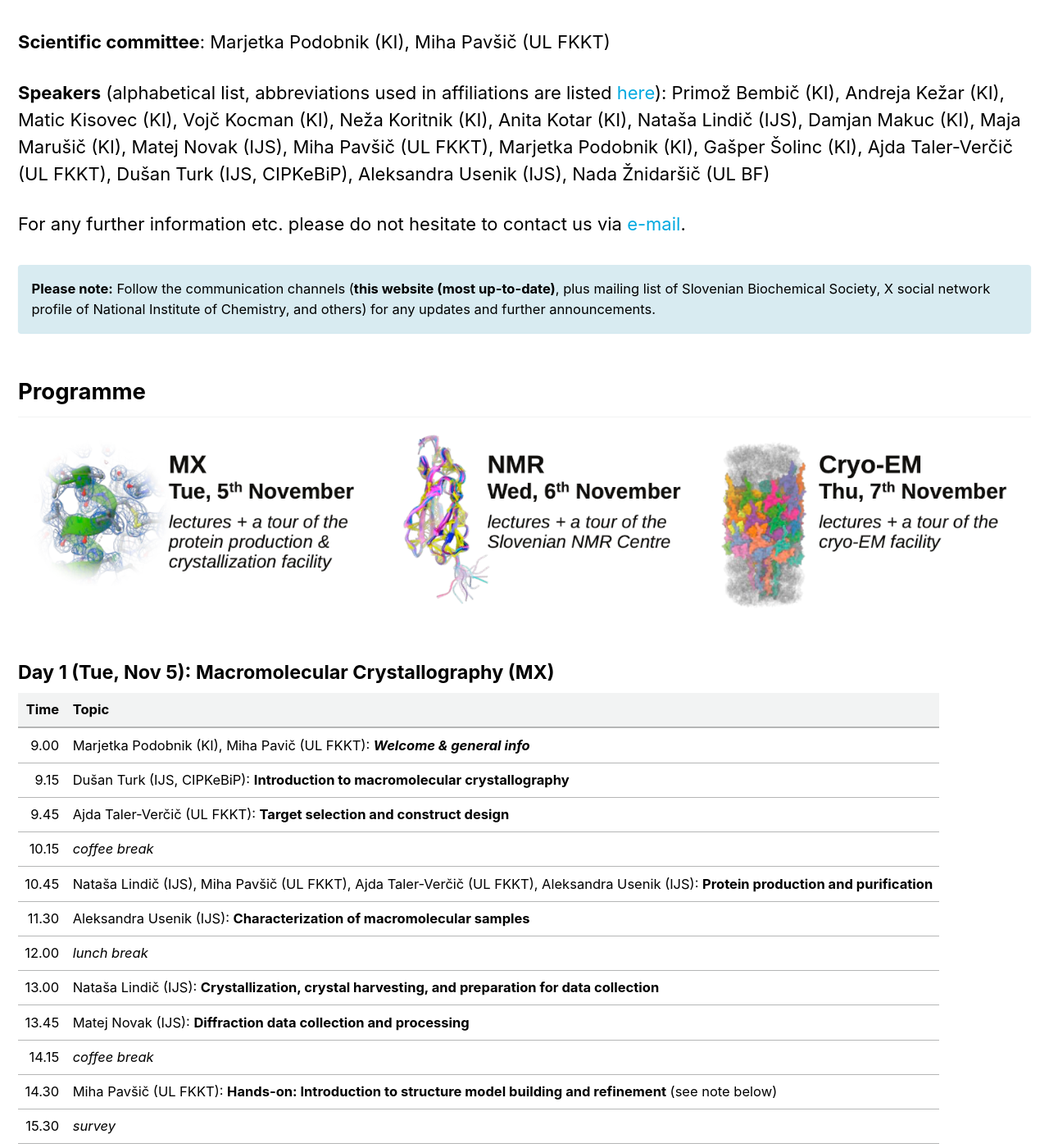
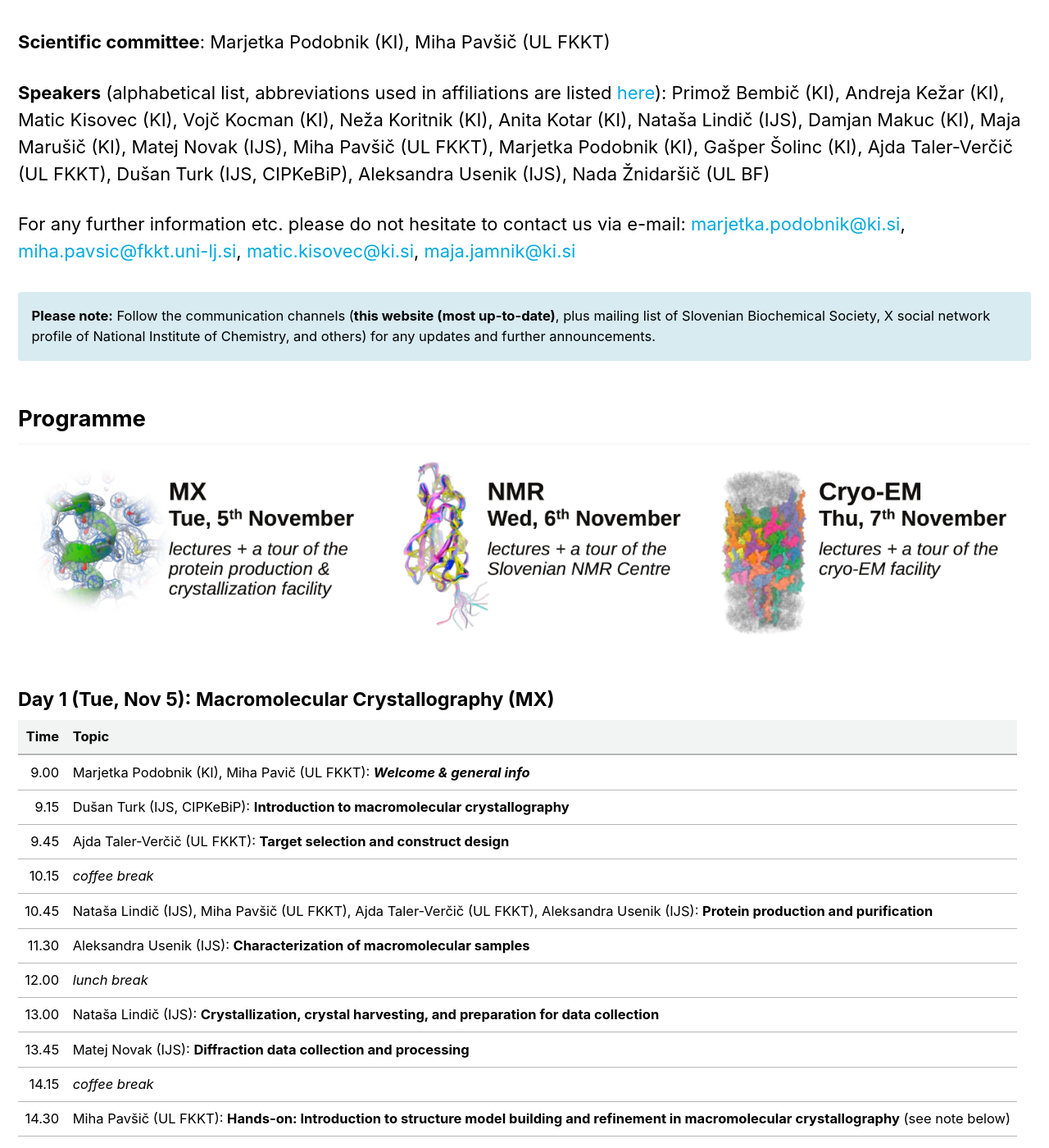
Before and after one commit to InstructSI/instructsi.github.io, a Jekyll site: the page built from _pages/bmasb2024.md, in a window 1280 px wide and 1400 px high, scrolled down 1682 px. Shown: the whole window at 82% size. Built offline with Jekyll 4.4.1, drawn with Linux system fonts in a browser that asks for light colours; cached includes are drawn as plain includes.

Commit message:
Changed e-mail contact addresses for bmasb2024

```diff
--- a/_pages/bmasb2024.md
+++ b/_pages/bmasb2024.md
@@ -49,7 +49,7 @@ More info is available below and in the official announcements:
 
 **Speakers** (alphabetical list, abbreviations used in affiliations are listed [here](#organisers)): Primož Bembič (KI), Andreja Kežar (KI), Matic Kisovec (KI), Vojč Kocman (KI), Neža Koritnik (KI), Anita Kotar (KI), Nataša Lindič (IJS), Damjan Makuc (KI), Maja Marušič (KI), Matej Novak (IJS), Miha Pavšič (UL FKKT), Marjetka Podobnik (KI), Gašper Šolinc (KI), Ajda Taler-Verčič (UL FKKT), Dušan Turk (IJS, CIPKeBiP), Aleksandra Usenik (IJS), Nada Žnidaršič (UL BF)
 
-For any further information etc. please do not hesitate to contact us via [e-mail](mailto:instruct.si@ki.si).
+For any further information etc. please do not hesitate to contact us via e-mail: [marjetka.podobnik@ki.si](mailto:marjetka.podobnik@ki.si), [miha.pavsic@fkkt.uni-lj.si](mailto:miha.pavsic@fkkt.uni-lj.si), [matic.kisovec@ki.si](mailto:matic.kisovec@ki.si), [maja.jamnik@ki.si](mailto:maja.jamnik@ki.si)
 
 **Please note:** Follow the communication channels (**this website (most up-to-date)**, plus mailing list of Slovenian Biochemical Society, X social network profile of National Institute of Chemistry, and others) for any updates and further announcements.
 {: .notice--info}
@@ -72,7 +72,7 @@ For any further information etc. please do not hesitate to contact us via [e-mai
 |13.00|Nataša Lindič (IJS): **Crystallization, crystal harvesting, and preparation for data collection**|
 |13.45|Matej Novak (IJS): **Diffraction data collection and processing**|
 |14.15|*coffee break*|
-|14.30|Miha Pavšič (UL FKKT): **Hands-on: Introduction to structure model building and refinement** (see note below)|
+|14.30|Miha Pavšič (UL FKKT): **Hands-on: Introduction to structure model building and refinement in macromolecular crystallography** (see note below)|
 |15.30|*survey*|
 |15.35|*walk to IJS*|
 |15.55|**Tour: Crystallization robot and chamber, in-house X-ray machine (IJS)**|
```
